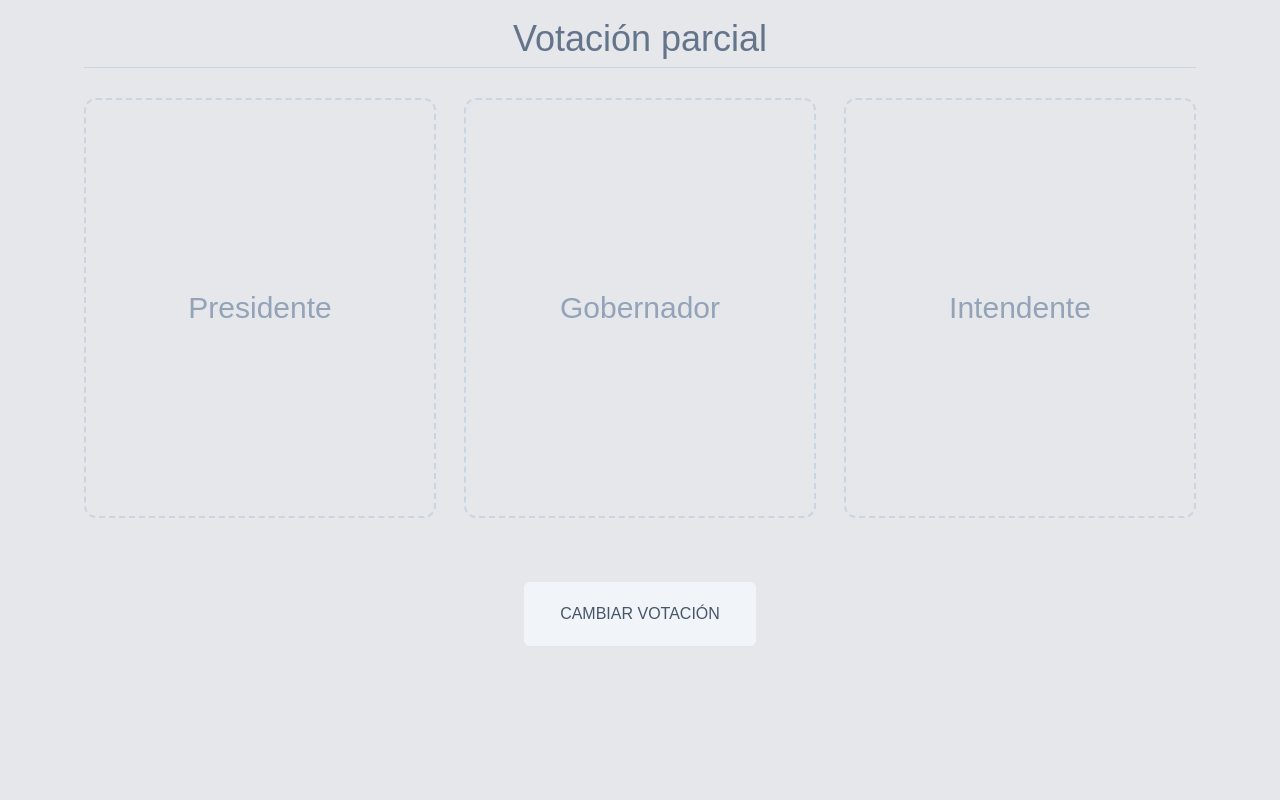
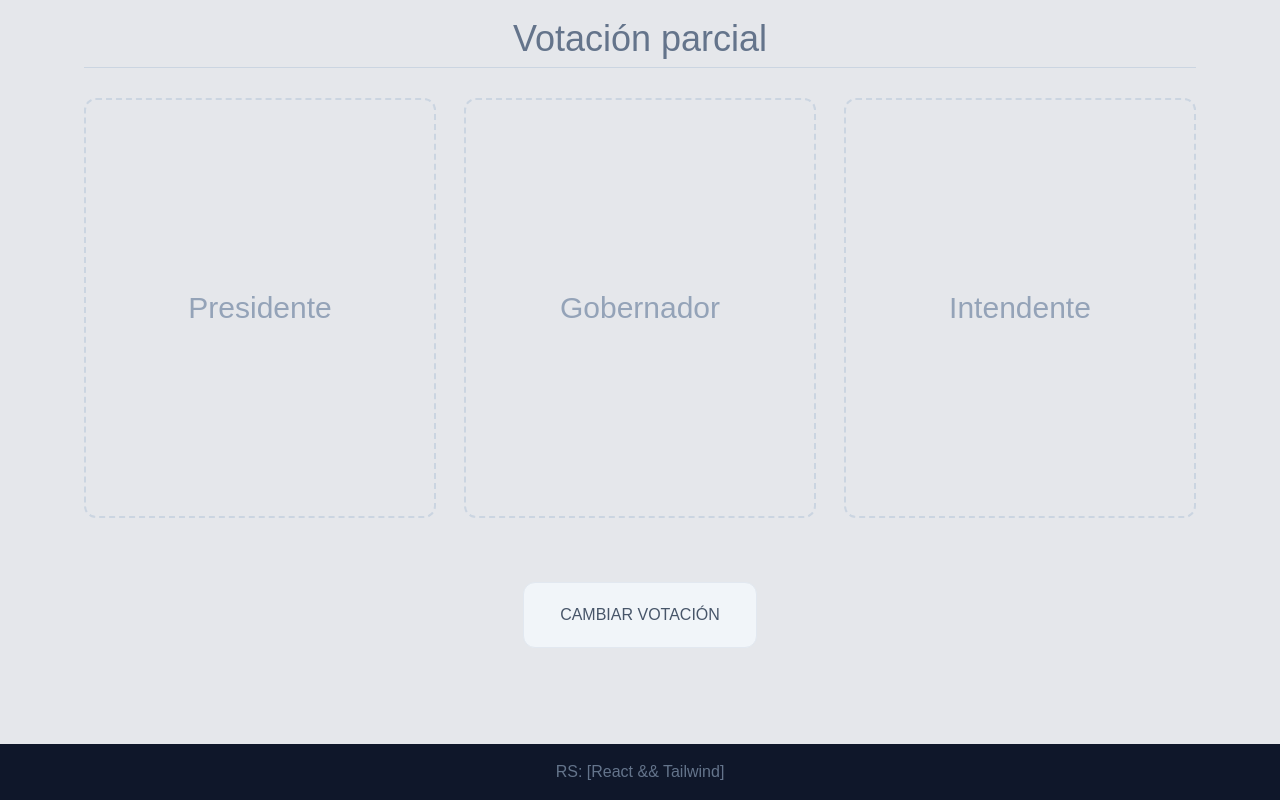
Before and after one commit to rstringa/lista-candidatos, a React (Vite) app: page / in a window 1280 px wide. Shown: the part 697-1497 px from the top of the page. Before the commit the page ends 1439 px from the top, so only its background shows below. Built offline with nearby package versions, Linux system fonts and the light colour scheme.

Commit message:
Agregado de Footer

```diff
--- a/src/App.jsx
+++ b/src/App.jsx
@@ -2,6 +2,7 @@ import { useState, useRef } from 'react';
 import SlidesCandidatos from './components/SlidesCandidatos';
 import { ListaCandidatos } from './data/dataCandidatos';
 import Header from './components/Header';
+import Footer from './components/Footer';
 // import './App.css';
 
 function App() {
@@ -73,7 +74,7 @@ function App() {
               title='Volver al paso anterior'
             >
               <svg
-                className='h-[18px]'
+                className='h-[18px] -ml-1 mr-1'
                 width="24" height="24" viewBox="0 0 24 24" strokeWidth="1.5" stroke="rgb(71 85 105 / var(--tw-text-opacity))" fill="none" strokeLinecap="round" strokeLinejoin="round">
                 <path d="M21 12H3m0 0l8.5-8.5M3 12l8.5 8.5" fill="none"></path>
               </svg>
@@ -136,7 +137,7 @@ function App() {
             {boxFinalButtons && (
             <div className='box-final-buttons text-center'>
               <button
-                className='btn btn-secondary btn-big mt-16 mx-5'
+                className='btn btn-secondary btn-big font-bold mt-16 mx-5 bg-white'
                 onClick={handleCambiarVotacion} disabled={!botonesHabilitados}>
                 Cambiar Votación
               </button>
@@ -158,6 +159,7 @@ function App() {
           </>
         {/* )} */}
       </div>
+      <Footer />
     </>
   );
 }
--- /dev/null
+++ b/src/components/Footer.jsx
@@ -0,0 +1,8 @@
+export default function Footer() {
+    return (
+
+      <div className="p-5 bg-slate-900 text-center overflow-hidden ">
+          <h1 className="text-slate-500 text-md font-normal leading-none">RS: [React && Tailwind]</h1>
+      </div>
+    )
+  }
--- a/src/index.css
+++ b/src/index.css
@@ -10,12 +10,13 @@
     }
     .btn.btn-secondary {
         @apply
-        font-normal bg-slate-100 text-slate-600 text-base
+        font-normal bg-slate-100 text-slate-600 text-base border border-solid border-slate-200
         hover:shadow-md
     }
     .btn.btn-big {
         @apply
         py-5
+        rounded-xl
     }
     .titulo {
         @apply
```
